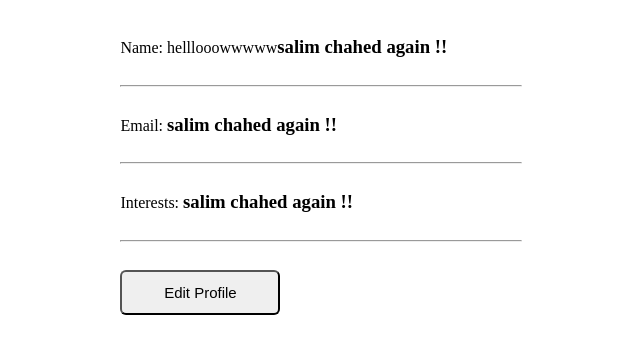
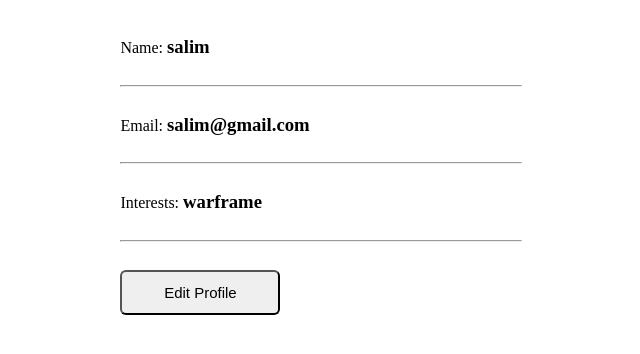
Before and after one commit to IDigics/mini_projet_devops, a website: page app/index.html in a window 1280 px wide. Shown: the part 388-742 px from the top of the page, without its empty margins (14-654 px from the left). Drawn offline with Linux system fonts and the light colour scheme.

Commit message:
Update index.html

```diff
--- a/app/index.html
+++ b/app/index.html
@@ -61,20 +61,20 @@
     <div class='container'>
         <h1>User profile</h1>
         <img src='profile-picture' alt="user-profile">
-        <span>Name: helllooowwwww</span><h3 id='name'>salim chahed again !!</h3>
+        <span>Name: </span><h3 id='name'>salim </h3>
         <hr />
-        <span>Email: </span><h3 id='email'>salim chahed again !!</h3>
+        <span>Email: </span><h3 id='email'>salim@gmail.com</h3>
         <hr />
-        <span>Interests: </span><h3 id='interests'>salim chahed again !!</h3>
+        <span>Interests: </span><h3 id='interests'>warframe</h3>
         <hr />
         <button class='button' onclick="editProfile()">Edit Profile</button>
     </div>
     <div class='container-edit'>
         <h1>User profile</h1>
         <img src='profile-picture' alt="user-profile">
-        <span>Name: </span><label for='input-name'></label><input type="text" id='input-name' value='salim chahed again !!' />
+        <span>Name: </span><label for='input-name'></label><input type="text" id='input-name' value='some name' />
         <hr />
-        <span>Email: </span><label for='input-email'></label><input type="email" id='input-email' value='anna.smith@example.cojnhfgkdbgfsdgfm' />
+        <span>Email: </span><label for='input-email'></label><input type="email" id='input-email' value='some email' />
         <hr />
         <span>Interests: </span><label for='input-interests'></label><input type="text" id='input-interests' value='coding' />
         <hr />
```
